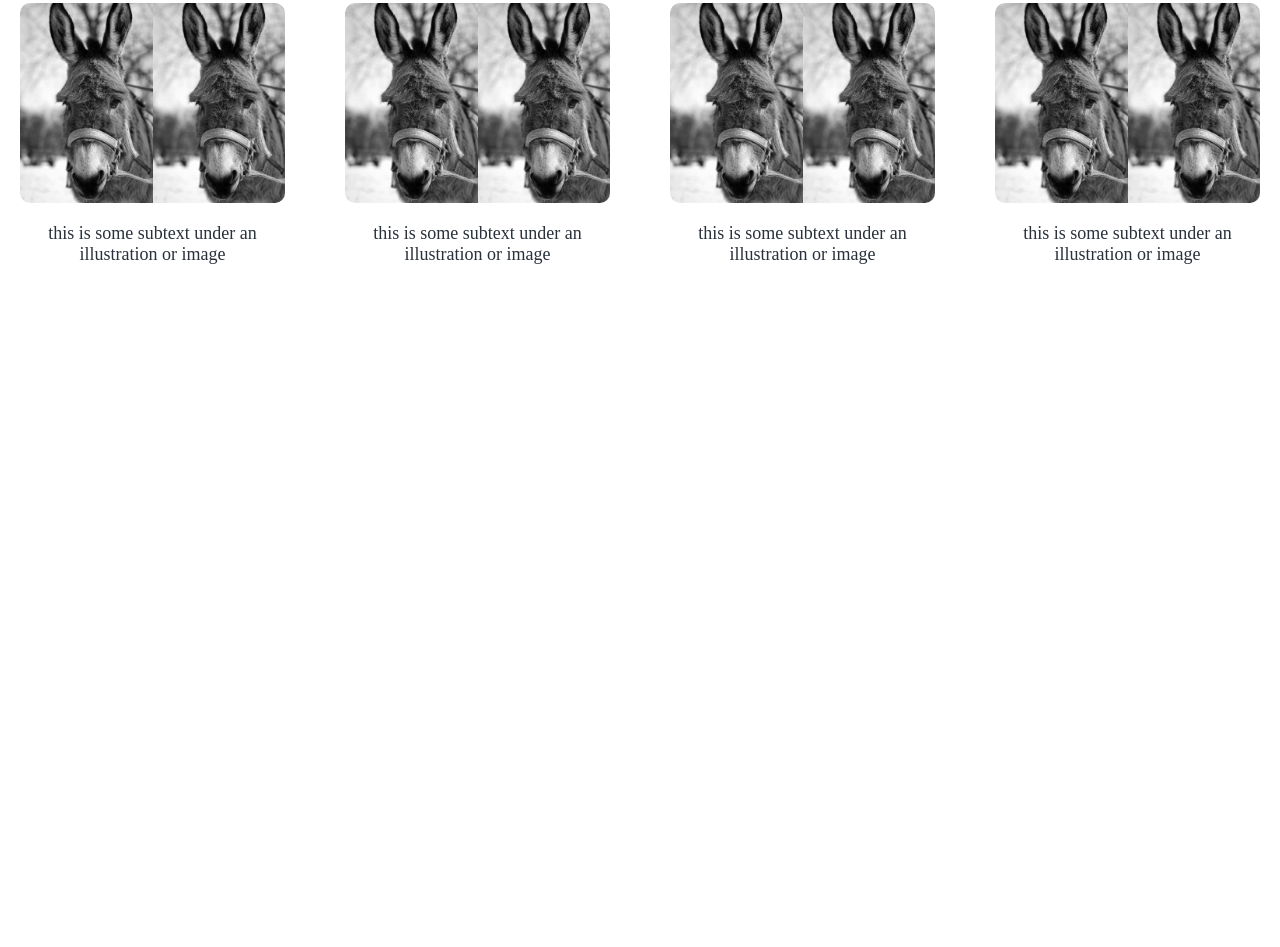
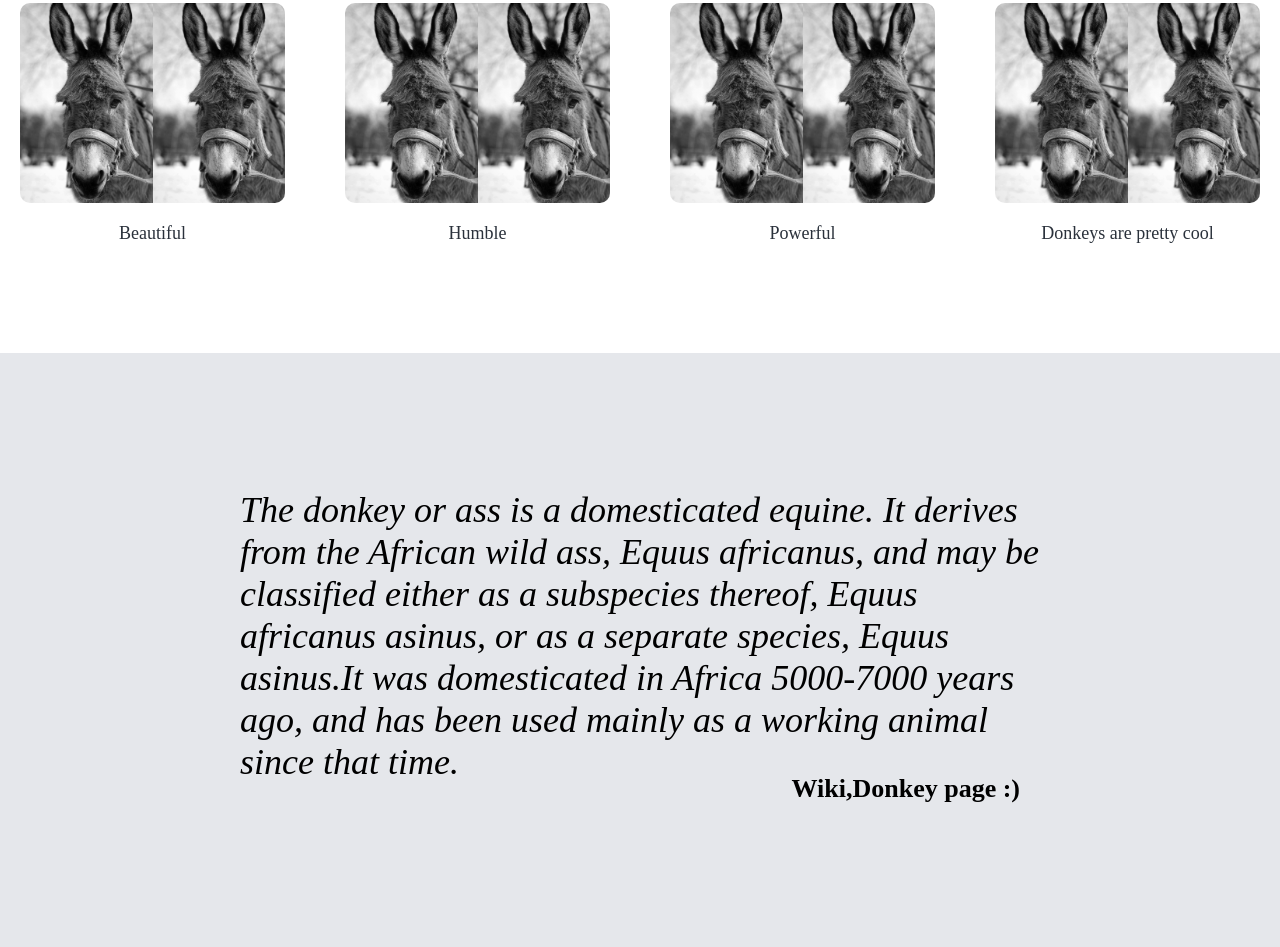
Before and after one commit to Coding4Meaning/Landing_Page_Odin, a plain HTML site: page index.html in a window 1280 px wide. Shown: the part 596-1543 px from the top of the page. Before the commit the page ends 999 px from the top, so only its background shows below. Drawn offline with Linux system fonts and the light colour scheme.

Commit message:
feat(): Add Quote section fix spelling error on images

```diff
--- a/index.html
+++ b/index.html
@@ -27,19 +27,24 @@
     <div class="cards">
         <div class="card">
             <div class="info-image"></div>
-            <p>this is some subtext under an illustration or image</p>
+            <p>Beautiful</p>
         </div>
         <div class="card">
             <div class="info-image"></div>
-            <p>this is some subtext under an illustration or image</p>
+            <p>Humble</p>
         </div>
         <div class="card">
             <div class="info-image"></div>
-            <p>this is some subtext under an illustration or image</p>
+            <p>Powerful</p>
         </div>
         <div class="card">
             <div class="info-image"></div>
-            <p>this is some subtext under an illustration or image</p>
+            <p>Donkeys are pretty cool</p>
+        </div>
+    </div>
+    <div class="quote">
+        <div class="paragraph"><p><em>The donkey or ass is a domesticated equine. It derives from the African wild ass, Equus africanus, and may be classified either as a subspecies thereof, Equus africanus asinus, or as a separate species, Equus asinus.It was domesticated in Africa 5000-7000 years ago, and has been used mainly as a working animal since that time.</em></p>
+        <div><h5>Wiki,Donkey page :&#41; </h5></div>
         </div>
     </div>
 
--- a/style.css
+++ b/style.css
@@ -59,7 +59,7 @@ body{
 .hero-image{
     width: 595px;
     height: 300px;
-    background-image: url("images/elefant.jpg");
+    background-image: url("images/elephant.jpg");
     background-size: contain;
 }
 
@@ -74,7 +74,7 @@ body{
     display: flex;
     justify-content: center;
     gap: 60px;
-    margin: 0px 300px 100px 300px;
+    margin: 0px 300px 50px 300px;
 }
 .card {
     width: 265px;
@@ -91,3 +91,23 @@ body{
     border-radius: 10px;
     margin-bottom: 20px;
 }
+.quote {
+    background-color:#E5E7EB ;
+    display: flex;
+    flex-direction: column;
+    align-items: center;
+    padding: 100px 0;
+}
+.paragraph {
+    width: 800px;
+    font-size: 36px;
+    display: flex;
+    flex-direction: column;
+    align-items: end;
+}
+
+h5 {
+   font-size: 26px;
+   margin-top: -45px;
+   margin-right: 20px;
+}
```
Also changed, not shown: images/elephant.jpg (renamed from images/elefant.jpg).
